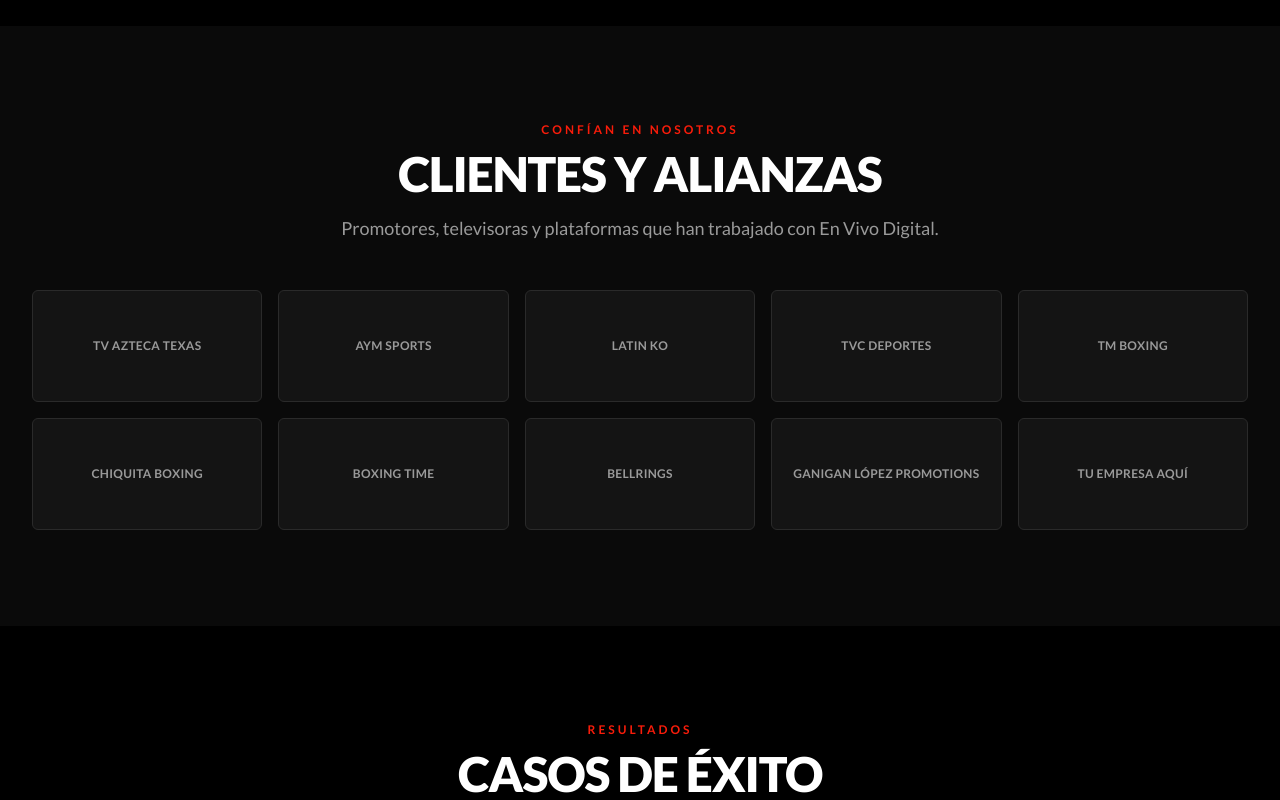
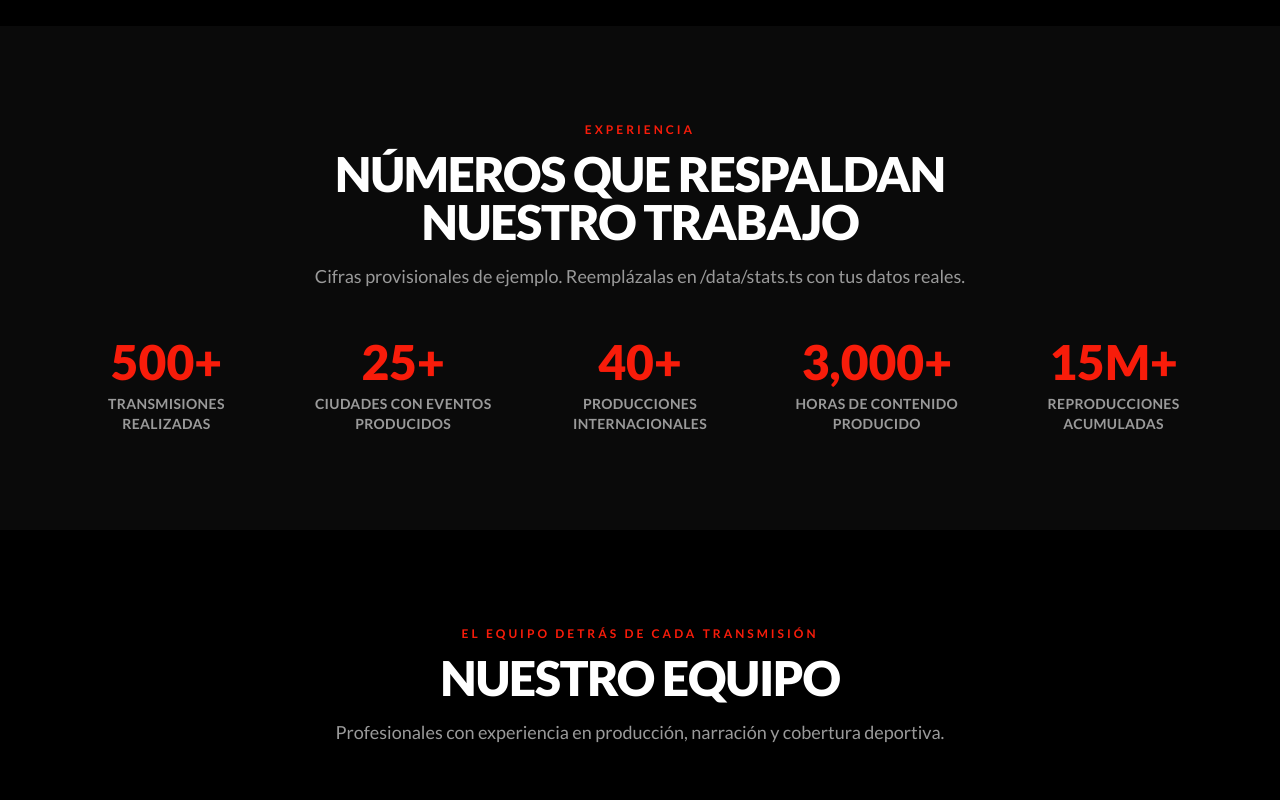
Before and after one commit to cesarceron291-hash/envivodigital-web-4, a Next.js app: page / in a window 1280 px wide. Shown: the part 8980-9780 px from the top of the page. Built offline with nearby package versions, Linux system fonts and the light colour scheme.

Commit message:
Reordena secciones de clientes y casos de éxito

```diff
--- a/app/page.tsx
+++ b/app/page.tsx
@@ -26,11 +26,11 @@
       <Services />
       <Productions />
       <LiveSection />
-      <Clients />
-      <SuccessCases />
       <Experience />
       <Team />
       <Coverage />
+      <Clients />
+      <SuccessCases />
       <CommercialCTA />
       <Contact />
       <Footer />
```
